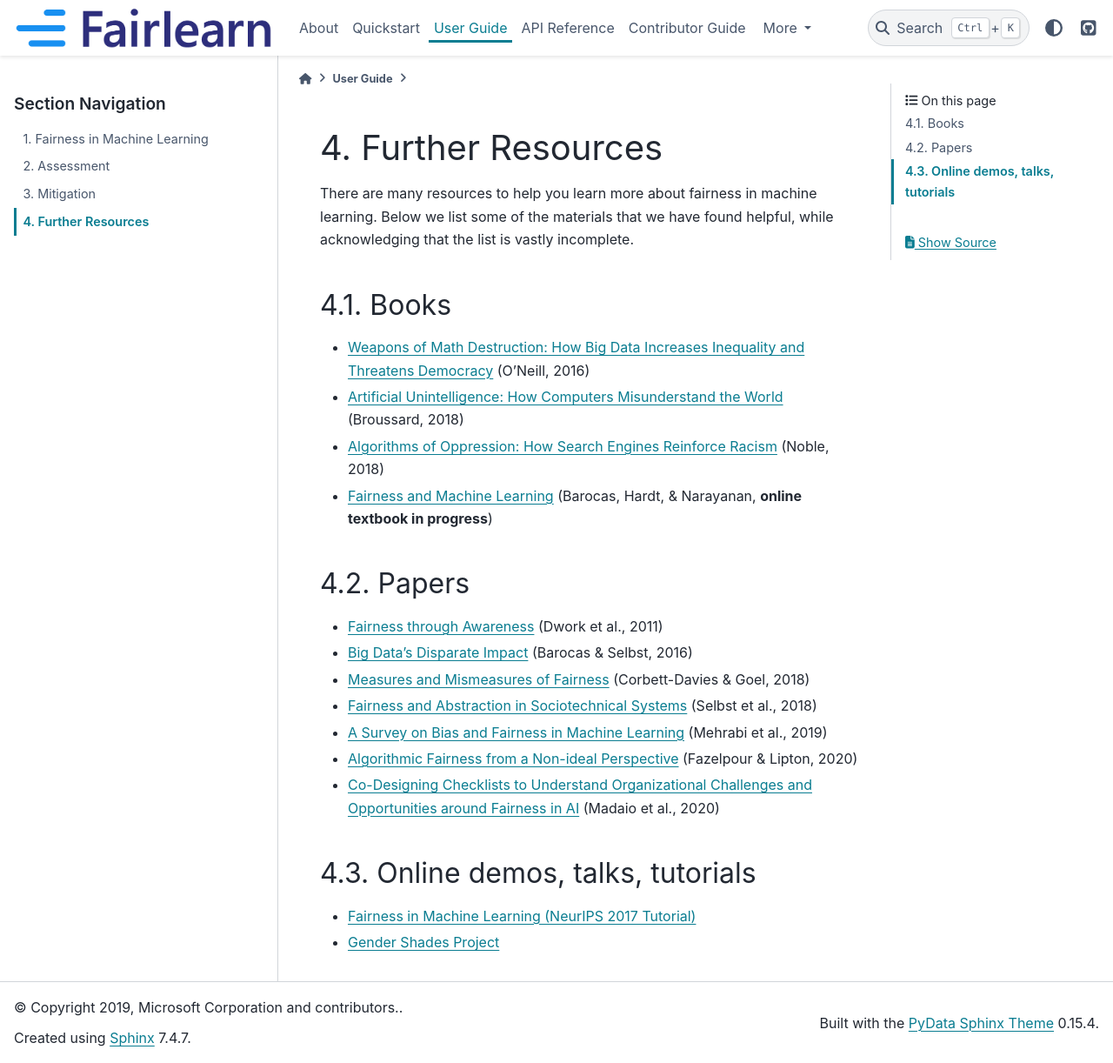
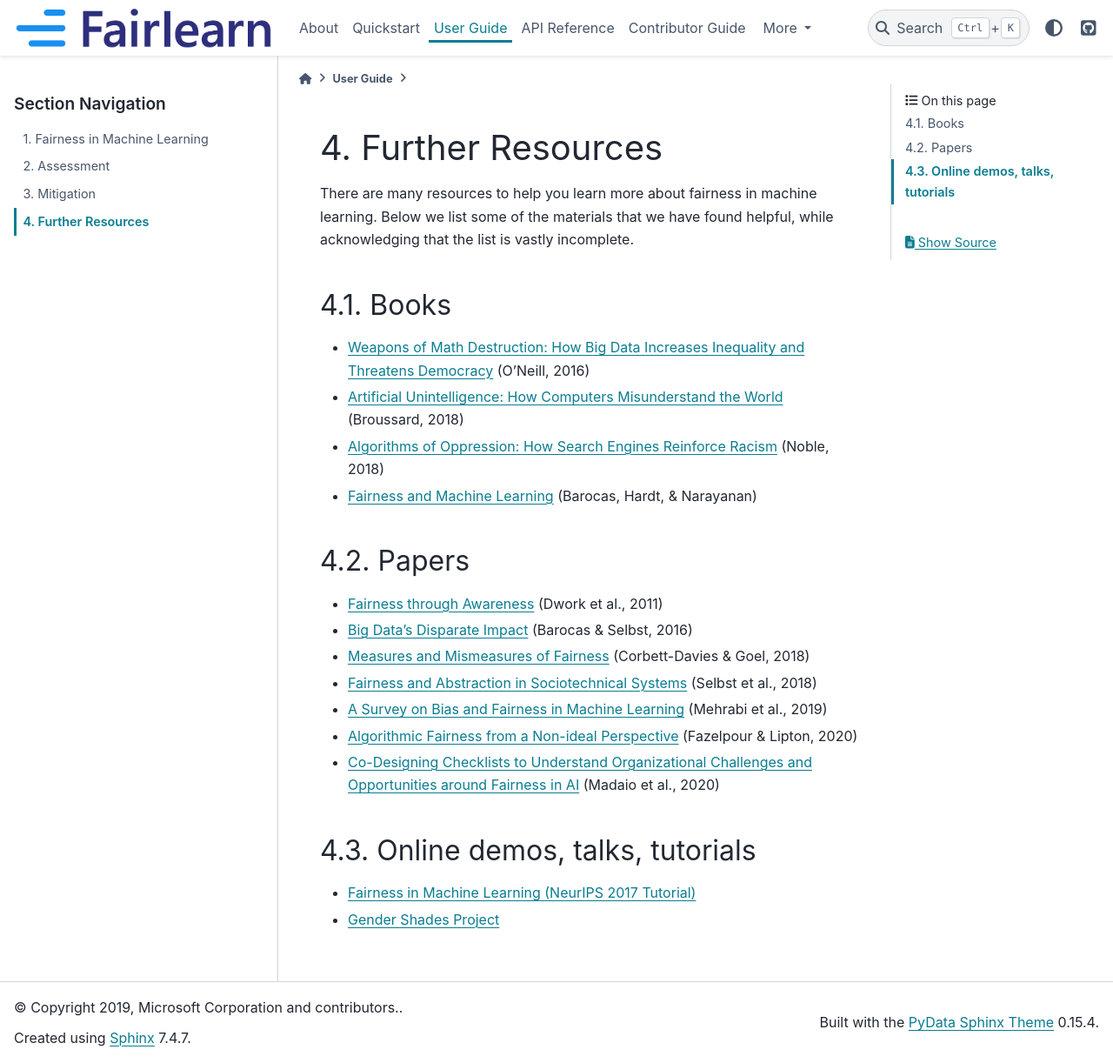
Before and after one commit to fairlearn/fairlearn, a Sphinx documentation site: the page built from docs/user_guide/further_resources.rst, in a window 1280 px wide and 1222 px high. Shown: the whole window at 87% size. Built offline with Sphinx 7.4.7 and the PyData theme 0.15.4, drawn with Linux system fonts in a browser that asks for light colours; pages that are not in the unit, such as notebooks, are missing from menus.

Commit message:
Update further_resources.rst
Signed-off-by: MiroDudik <mdudik@gmail.com>

```diff
--- a/docs/user_guide/further_resources.rst
+++ b/docs/user_guide/further_resources.rst
@@ -13,7 +13,7 @@ Books
 - `Weapons of Math Destruction: How Big Data Increases Inequality and Threatens Democracy <https://weaponsofmathdestructionbook.com/>`_ (O'Neill, 2016)
 - `Artificial Unintelligence: How Computers Misunderstand the World <https://mitpress.mit.edu/books/artificial-unintelligence>`_ (Broussard, 2018)
 - `Algorithms of Oppression: How Search Engines Reinforce Racism <https://nyupress.org/9781479837243/algorithms-of-oppression/>`_ (Noble, 2018)
-- `Fairness and Machine Learning <https://fairmlbook.org/>`_ (Barocas, Hardt, & Narayanan, **online textbook in progress**)
+- `Fairness and Machine Learning <https://fairmlbook.org/>`_ (Barocas, Hardt, & Narayanan)
 
 Papers
 ------
```
